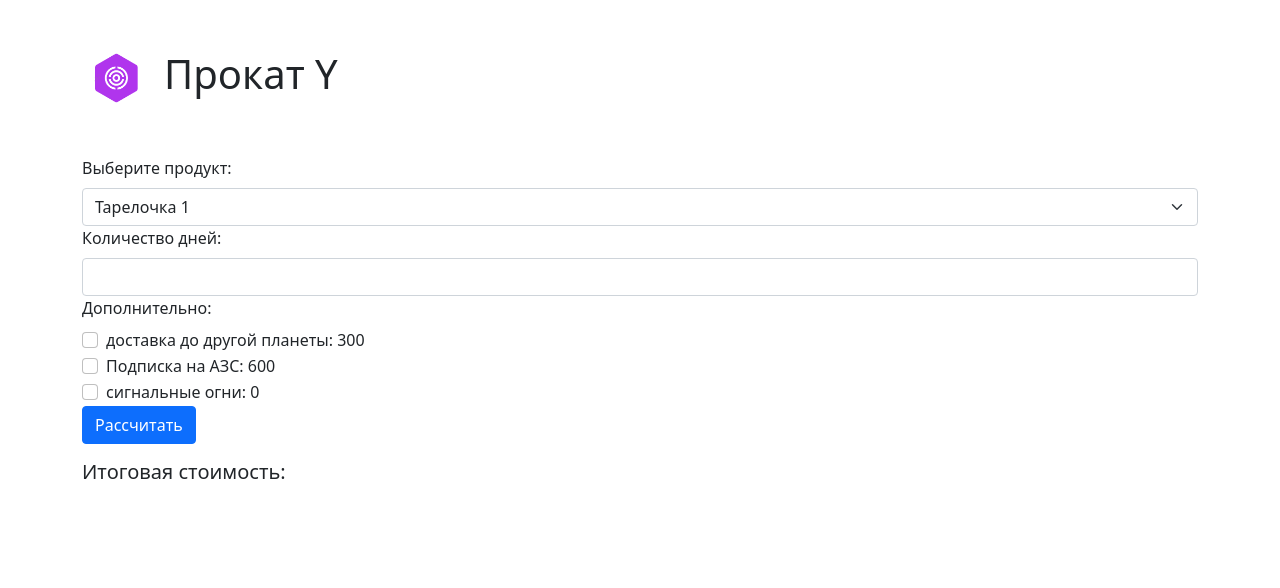
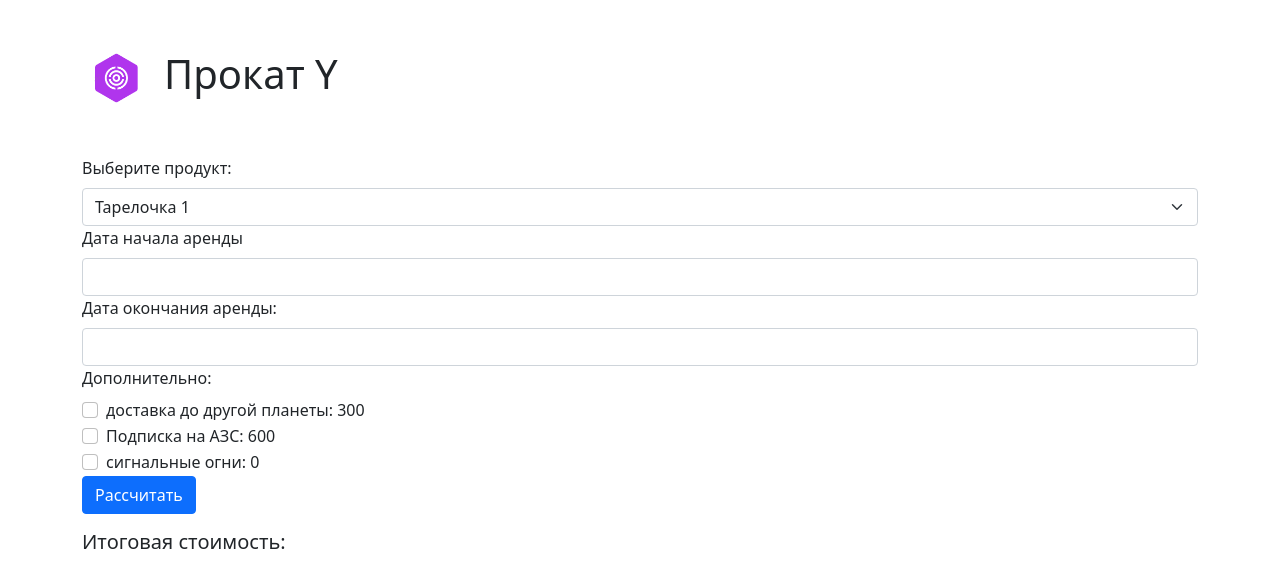
Before and after one commit to volkovavv1/test-task1, a PHP site: page / in a window 1280 px wide. Shown: the top 588 px of the page. Run offline with PHP 8.4, Linux system fonts and the light colour scheme; data comes from the database, SQL or seed files in the repository; data that the repository does not hold is empty; some libraries are stand-ins or nearby versions.

Commit message:
commiting changes: added calendar

```diff
--- a/assets/css/style.css
+++ b/assets/css/style.css
@@ -9,3 +9,8 @@ h1{
 .row-header{
     margin: 50px 0;
 }
+/*Убираем стиль, измененный атрибутом redonly */
+.form-control[readonly] {
+    background-color: #fff;
+    opacity: inherit;
+}
--- a/index.php
+++ b/index.php
@@ -6,9 +6,11 @@ $dbh = new sdbh();
 <head>
     <link href="https://cdn.jsdelivr.net/npm/bootstrap@5.0.2/dist/css/bootstrap.min.css" rel="stylesheet"
           crossorigin="anonymous">
+    <link href="https://cdn.jsdelivr.net/npm/air-datepicker@3.5.3/air-datepicker.min.css" rel="stylesheet">
     <link href="assets/css/style.css" rel="stylesheet"/>
     <script src="https://cdn.jsdelivr.net/npm/bootstrap@5.0.2/dist/js/bootstrap.bundle.min.js"
             crossorigin="anonymous"></script>
+    <script src="https://cdn.jsdelivr.net/npm/air-datepicker@3.5.3/air-datepicker.min.js"></script>
 </head>
 <body>
 <div class="container">
@@ -37,8 +39,11 @@ $dbh = new sdbh();
                     </select>
                 <?php } ?>
 
-                <label for="customRange1" class="form-label" id="count">Количество дней:</label>
-                <input type="number" name="days" class="form-control" id="customRange1" min="1" max="30">
+                <label for="customRange1" class="form-label" id="count">Дата начала аренды</label>
+                <input type="text" name="first_day" class="form-control" id="customRange1" min="1" max="31" readonly>
+
+                <label for="customRange2" class="form-label" id="count2" >Дата окончания аренды:</label>
+                <input type="text" name="last_day" class="form-control" id="customRange2" min="1" max="31" readonly>
 
                 <?php $services = unserialize($dbh->mselect_rows('a25_settings', ['set_key' => 'services'], 0, 1, 'id')[0]['set_value']);
                 if (is_array($services)) {
@@ -70,7 +75,6 @@ $dbh = new sdbh();
     $(document).ready(function() {
         $("#form").submit(function(event) {
             event.preventDefault();
-
             $.ajax({
                 url: 'App/calculate.php',
                 type: 'POST',
@@ -84,6 +88,12 @@ $dbh = new sdbh();
             });
         });
     });
+    </script>
+
+<script>
+    new AirDatepicker('#customRange1');
+    new AirDatepicker('#customRange2');
 </script>
+
 </body>
 </html>
```
